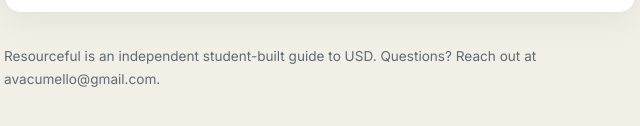
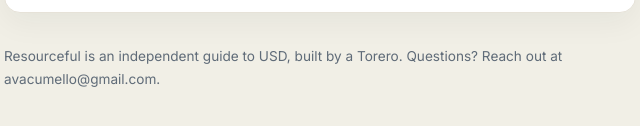
Before and after one commit to amoneyproductions/CloseConnect, a website: page privacy.html in a window 1280 px wide. Shown: the part 1125-1251 px from the top of the page, 320-960 px from the left. Drawn offline with nearby package versions, Linux system fonts and the light colour scheme.

Commit message:
Career + research resources, Research chip, owner unlimited, Torero footer.

```diff
--- a/privacy.html
+++ b/privacy.html
@@ -54,7 +54,7 @@
       <p>If you tap "helpful" or report a broken link, we receive that feedback so we can improve the site. Please do not include any personal information in a note.</p>
     </div>
 
-    <p class="foot">Resourceful is an independent student-built guide to USD. Questions? Reach out at avacumello@gmail.com.</p>
+    <p class="foot">Resourceful is an independent guide to USD, built by a Torero. Questions? Reach out at avacumello@gmail.com.</p>
   </div>
 </body>
 </html>
```
Also changed, not shown: index.html (+1 -1 lines).
